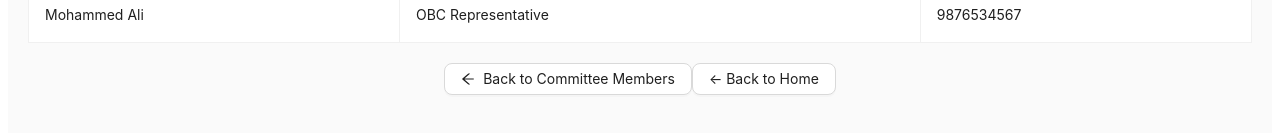
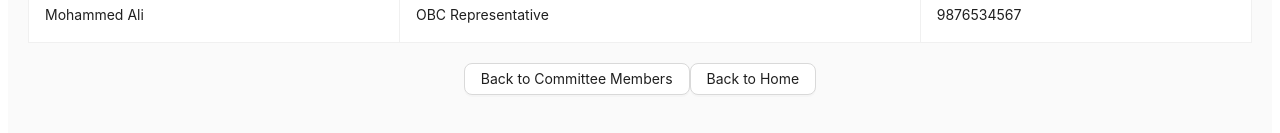
Before and after one commit to durgeshwari07/wdc-websites-, a Next.js app: page /members in a window 1280 px wide. Shown: the part 471-604 px from the top of the page. Built offline with nearby package versions, Linux system fonts and the light colour scheme.

Commit message:
Added WDC Introduction, Committee Members with Member Details by ID, styling updates, and footer improvements

```diff
--- a/components/CommitteeMembers.js
+++ b/components/CommitteeMembers.js
@@ -1,13 +1,13 @@
 import React from "react";
 import { Card, Row, Col, Typography, Button, Avatar } from "antd";
 import { UserOutlined, WomanOutlined, TeamOutlined } from "@ant-design/icons";
-import { useRouter } from "next/router";   // ✅ import router
+import { useRouter } from "next/router";
 import styles from "../styles/CommitteeMembers.module.css";
 
 const { Title, Text } = Typography;
 
 const CommitteeMembers = () => {
-  const router = useRouter();  // ✅ create router
+  const router = useRouter();
 
   return (
     <div className={styles.membersSection}>
--- a/pages/index.js
+++ b/pages/index.js
@@ -25,7 +25,8 @@ export default function Home() {
         {/*  Header Section */}
         <HeaderBanner />
 
-        {/*  Main Content */}
+        {/*  Main Content
+         */}
         <Content style={{ padding: "20px" }}>
           <AboutUs />
           <QuickLinks />
--- a/pages/members.js
+++ b/pages/members.js
@@ -81,7 +81,7 @@ export default function Members() {
       {/* Back Button */}
       <div style={{ textAlign: "center", marginTop: "20px" }}>
         <Button
-          icon={<ArrowLeftOutlined />}
+          // icon={<ArrowLeftOutlined />}
           onClick={() => router.push("/committee-members")}
         >
           Back to Committee Members
@@ -90,7 +90,7 @@ export default function Members() {
     type="default"
     onClick={() => router.push("/")}
   >
-    ← Back to Home
+     Back to Home
   </Button>
       </div>
     </div>
--- a/pages/members/[id].js
+++ b/pages/members/[id].js
@@ -2,7 +2,7 @@
 import { useRouter } from "next/router";
 import { Typography, Card, Button, Avatar } from "antd";
 import { ArrowLeftOutlined, UserOutlined } from "@ant-design/icons";
-import styles from "../../styles/MemberDetails.module.css";  // ✅ custom CSS
+import styles from "../../styles/MemberDetails.module.css";
 
 const { Title, Paragraph } = Typography;
 
```
